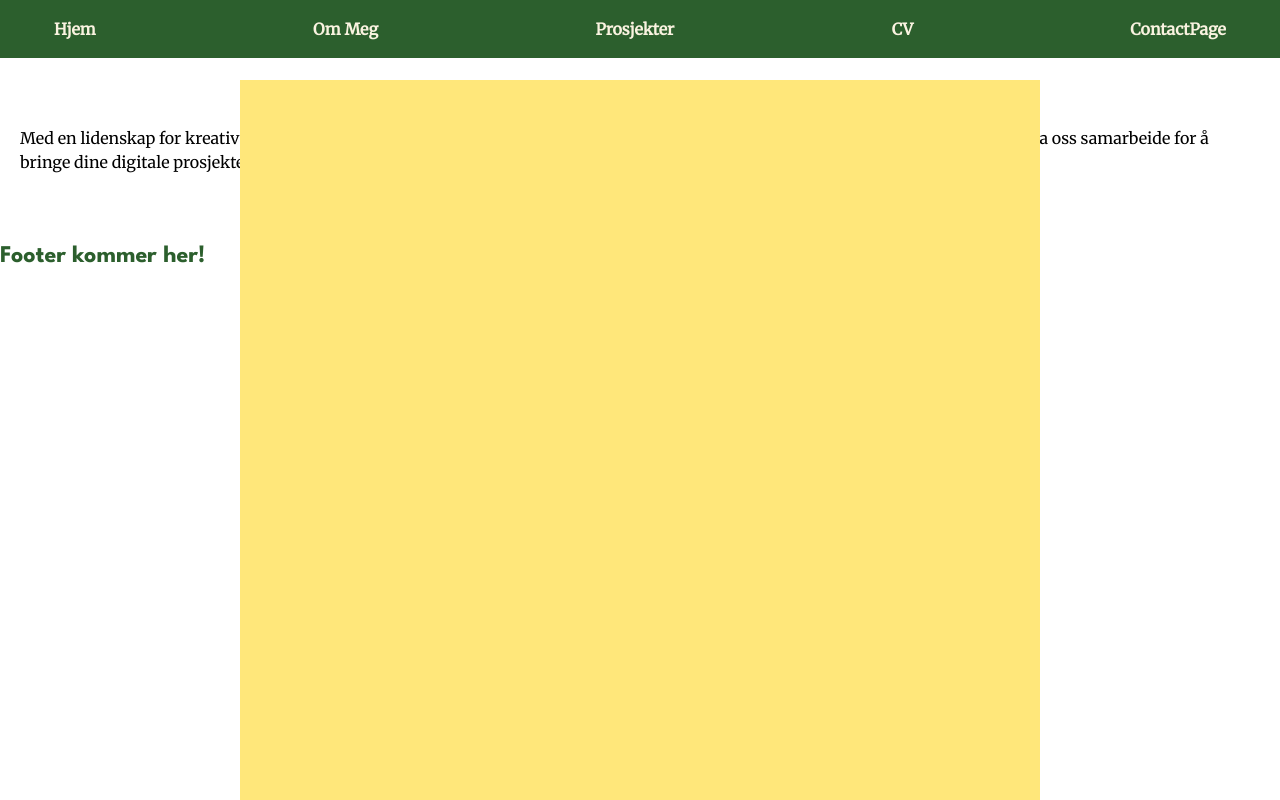
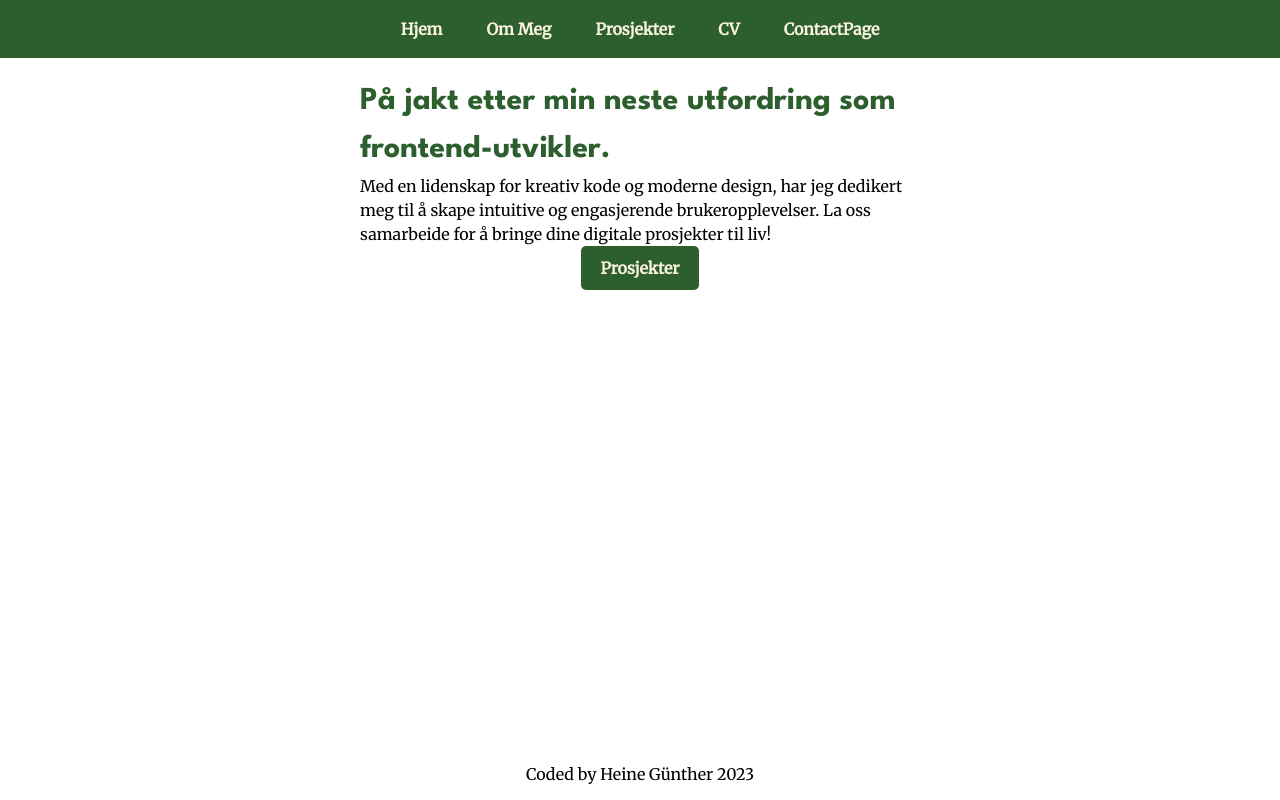
Before and after one commit to coding-chef77/portfolio2, a React (Vite) app: page / in a window 1280 px wide. Built offline with nearby package versions, Linux system fonts and the light colour scheme.

Commit message:
Added sticky footer and some styling

```diff
--- a/src/App.jsx
+++ b/src/App.jsx
@@ -15,7 +15,7 @@ function App() {
   const [activePage, setActivePage] = useState({ page: null, projectId: null });
 
   const renderPage = () => {
-    switch (activePage) {
+    switch (activePage.page) {
       case "about":
         return <AboutPage />;
       case "projects":
@@ -32,13 +32,15 @@ function App() {
   };
 
   return (
-    <>
+    <AppContainer>
       <GlobalStyle />
       <NavBar onNavigate={setActivePage} />
-      <HeroPage onNavigate={setActivePage} />
-      {activePage && <OverlayContent>{renderPage()}</OverlayContent>}
+      <MainContent>
+        <HeroPage onNavigate={setActivePage} />
+        {activePage.page && <OverlayContent>{renderPage()}</OverlayContent>}
+      </MainContent>
       <Footer />
-    </>
+    </AppContainer>
   );
 }
 
@@ -51,9 +53,19 @@ const Overlay = styled.div`
   max-width: 800px;
   height: auto;
   margin: auto;
-  background-color: var(--yellow-accent); // Semi-transparent white
-  z-index: 10; // Ensure it's on top
-  overflow-y: auto; // Allow scrolling if content is long
+  background-color: var(--yellow-accent);
+  z-index: 10;
+  overflow-y: auto;
+`;
+
+const AppContainer = styled.div`
+  display: flex;
+  flex-direction: column;
+  min-height: 100vh;
+`;
+
+const MainContent = styled.div`
+  flex: 1;
 `;
 
 const OverlayContent = ({ children }) => {
@@ -61,7 +73,7 @@ const OverlayContent = ({ children }) => {
 };
 
 OverlayContent.propTypes = {
-  children: PropTypes.node.isRequired,
+  children: PropTypes.node,
 };
 
 export default App;
--- a/src/NavBar.jsx
+++ b/src/NavBar.jsx
@@ -6,23 +6,27 @@ const NavBar = ({ onNavigate }) => {
     <Wrapper>
       <StyledList>
         <StyledListItem>
-          <StyledButton onClick={() => onNavigate(null)}>Hjem</StyledButton>
+          <StyledButton onClick={() => onNavigate({ page: null })}>
+            Hjem
+          </StyledButton>
         </StyledListItem>
         <StyledListItem>
-          <StyledButton onClick={() => onNavigate("about")}>
+          <StyledButton onClick={() => onNavigate({ page: "about" })}>
             Om Meg
           </StyledButton>
         </StyledListItem>
         <StyledListItem>
-          <StyledButton onClick={() => onNavigate("projects")}>
+          <StyledButton onClick={() => onNavigate({ page: "projects" })}>
             Prosjekter
           </StyledButton>
         </StyledListItem>
         <StyledListItem>
-          <StyledButton onClick={() => onNavigate("cv")}>CV</StyledButton>
+          <StyledButton onClick={() => onNavigate({ page: "cv" })}>
+            CV
+          </StyledButton>
         </StyledListItem>
         <StyledListItem>
-          <StyledButton onClick={() => onNavigate("contact")}>
+          <StyledButton onClick={() => onNavigate({ page: "contact" })}>
             ContactPage
           </StyledButton>
         </StyledListItem>
@@ -37,7 +41,7 @@ const Wrapper = styled.nav`
 
 const StyledList = styled.ul`
   display: flex;
-  justify-content: space-between;
+  justify-content: center;
   list-style: none;
   padding: 0;
   margin: 0;
--- a/src/components/Footer.jsx
+++ b/src/components/Footer.jsx
@@ -1,5 +1,21 @@
-const Footer = () => {
-  return <h2>Footer kommer her!</h2>;
-};
+import styled from "styled-components";
 
+function Footer() {
+  return (
+    <FooterWrapper>
+      <FooterText>Coded by Heine Günther {new Date().getFullYear()}</FooterText>
+      <FooterBar />
+    </FooterWrapper>
+  );
+}
+const FooterWrapper = styled.div`
+  padding: 14px 0 10px 0;
+  text-align: center;
+`;
+
+const FooterText = styled.p``;
+
+const FooterBar = styled.div`
+  height: 4px;
+`;
 export default Footer;
--- a/src/pages/HeroPage.jsx
+++ b/src/pages/HeroPage.jsx
@@ -10,7 +10,9 @@ const HeroPage = ({ onNavigate }) => {
         meg til å skape intuitive og engasjerende brukeropplevelser. La oss
         samarbeide for å bringe dine digitale prosjekter til liv!
       </p>
-      <CTAButton onClick={() => onNavigate("projects")}>Prosjekter</CTAButton>
+      <CTAButton onClick={() => onNavigate({ page: "projects" })}>
+        Prosjekter
+      </CTAButton>
     </Wrapper>
   );
 };
@@ -21,6 +23,8 @@ const Wrapper = styled.div`
   align-items: center;
   justify-content: center;
   padding: 20px;
+  max-width: 600px;
+  margin: 0 auto;
 `;
 
 const CTAButton = styled.button`
```
